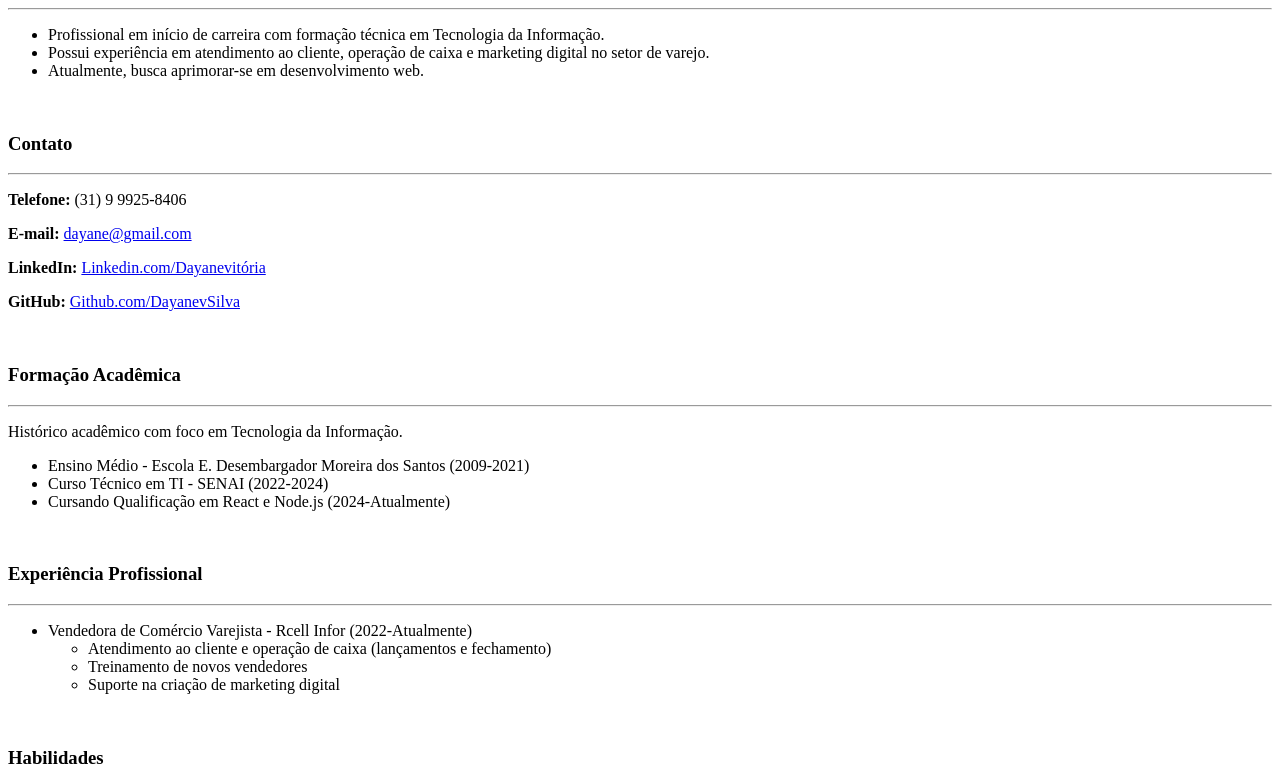
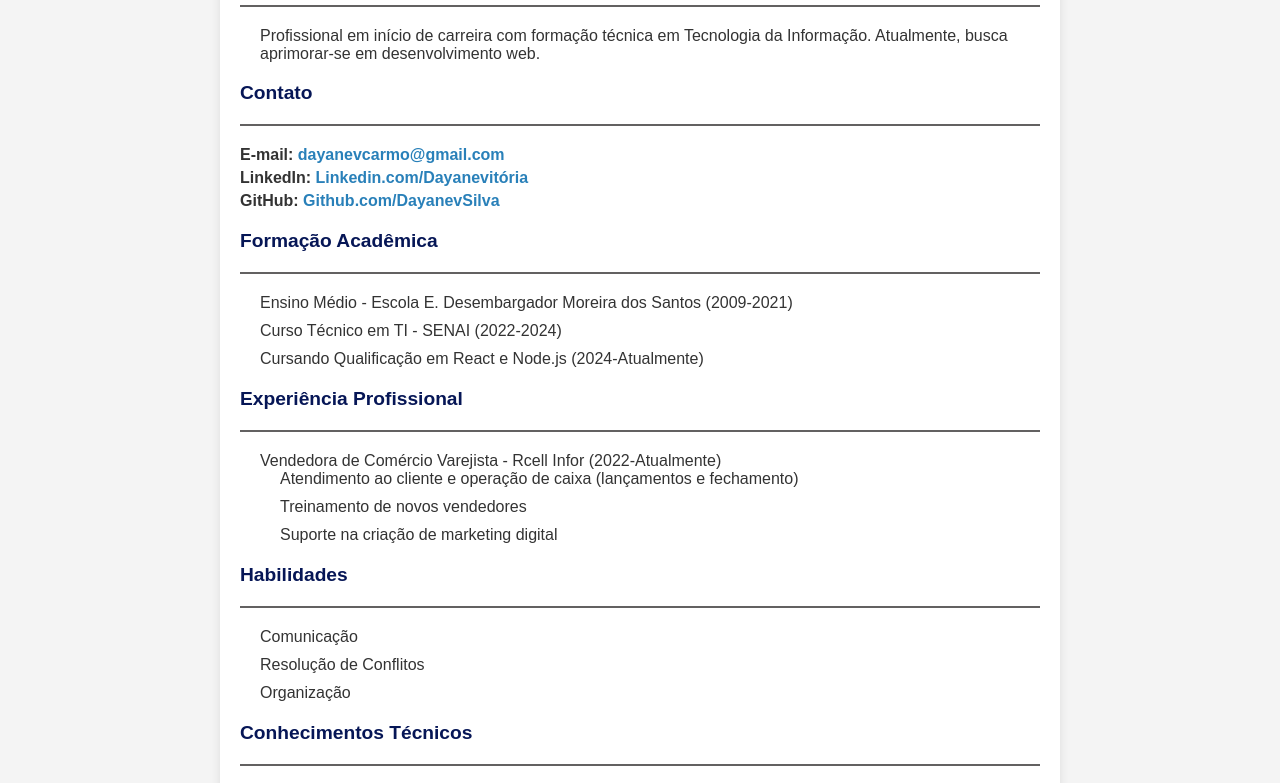
Before and after one commit to DayanevSilva/ListaProgramacaoHTML_CSS_JS_DayaneSilva, a plain HTML site: page index.html in a window 1280 px wide. Shown: the part 119-902 px from the top of the page. Drawn offline with Linux system fonts and the light colour scheme.

Commit message:
curriculo_estilizado_Dayane_Silva.pdf

```diff
--- a/index.html
+++ b/index.html
@@ -1,75 +1,154 @@
 <!DOCTYPE html>
 <html lang="pt-BR">
+
 <head>
     <meta charset="UTF-8">
     <meta name="viewport" content="width=device-width, initial-scale=1.0">
-    <title>Currículo de Dayane Silva</title>
+    <title>Currículo de Dayane Vitória do Carmo Silva</title>
+    <style>
+        body {
+            font-family: Arial, sans-serif;
+            background-color: #f4f4f4;
+            margin: 0;
+            padding: 0;
+            color: #333;
+        }
+
+        #curriculo {
+            max-width: 800px;
+            margin: 20px auto;
+            padding: 20px;
+            background-color: #fff;
+            border-radius: 8px;
+            box-shadow: 0 0 10px rgba(0, 0, 0, 0.1);
+        }
+
+        h1 {
+            font-size: 2em;
+            color: #061656;
+            text-align: center;
+            margin-bottom: 20px;
+        }
+
+        h2,
+        h3 {
+            color: #061656;
+        }
+
+        hr {
+            border: 1px solid #636161;
+            margin: 20px 0;
+        }
+
+        .contact-info p {
+            margin: 5px 0;
+            font-weight: bold;
+        }
+
+        .contact-info a {
+            color: #2980b9;
+            text-decoration: none;
+        }
+
+        .contact-info a:hover {
+            text-decoration: underline;
+        }
+
+        ul {
+            list-style-type: none;
+            padding-left: 20px;
+        }
+
+        li {
+            margin-bottom: 10px;
+        }
+
+        .section {
+            margin-bottom: 20px;
+        }
+
+        .section-title {
+            font-size: 1.2em;
+            margin-bottom: 10px;
+            font-weight: bold;
+            color: #061656;
+        }
+    </style>
 </head>
+
 <body>
 
+    <section id="curriculo">
+
+        <header>
             <h1>Currículo de Dayane Vitória do Carmo Silva</h1>
+        </header>
 
-    <h2>Breve Apresentação</h2>
         <hr>
         <ul>
-    <p>
-    <li>Profissional em início de carreira com formação técnica em Tecnologia da Informação.</li>
-    <li>Possui experiência em atendimento ao cliente, operação de caixa e marketing digital no setor de varejo.</li>
-    <li>Atualmente, busca aprimorar-se em desenvolvimento web.</li></p>
+            <li>Profissional em início de carreira com formação técnica em Tecnologia da Informação. Atualmente, busca
+                aprimorar-se em desenvolvimento web.</li>
         </ul>
-    <br>
+        </p>
 
-    <h3>Contato</h3>
+
+        <section class="section" id="contato">
+            <h3 class="section-title">Contato</h3>
             <hr>
-    <p><b>Telefone:</b> (31) 9 9925-8406</p>
-    <p><b>E-mail:</b> <a href="mailto:dayane@gmail.com">dayane@gmail.com</a></p>
-    <p><b>LinkedIn:</b> <a href="https://linkedin.com/Dayanevitória">Linkedin.com/Dayanevitória</a></p>
-    <p><b>GitHub:</b> <a href="https://github.com/DayanevSilva">Github.com/DayanevSilva</a></p>
-    <br>
+            <div class="contact-info">
+                <p>E-mail: <a href="mailto:dayanevcarmo.s@gmail.com">dayanevcarmo@gmail.com</a></p>
+                <p>LinkedIn: <a href="https://linkedin.com/Dayanevitória">Linkedin.com/Dayanevitória</a></p>
+                <p>GitHub: <a href="https://github.com/DayanevSilva">Github.com/DayanevSilva</a></p>
+            </div>
+        </section>
 
-    <h3>Formação Acadêmica</h3>
+        <section class="section" id="formacao">
+            <h3 class="section-title">Formação Acadêmica</h3>
             <hr>
-    <p>Histórico acadêmico com foco em Tecnologia da Informação.</p>
             <ul>
                 <li>Ensino Médio - Escola E. Desembargador Moreira dos Santos (2009-2021)</li>
                 <li>Curso Técnico em TI - SENAI (2022-2024)</li>
                 <li>Cursando Qualificação em React e Node.js (2024-Atualmente)</li>
             </ul>
-    <br>
+        </section>
 
-    <h3>Experiência Profissional</h3>
+        <section class="section" id="experiencia">
+            <h3 class="section-title">Experiência Profissional</h3>
             <hr>
             <ul>
-        <li>Vendedora de Comércio Varejista - Rcell Infor (2022-Atualmente)</li>
+                <li>Vendedora de Comércio Varejista - Rcell Infor (2022-Atualmente)
                     <ul>
                         <li>Atendimento ao cliente e operação de caixa (lançamentos e fechamento)</li>
                         <li>Treinamento de novos vendedores</li>
                         <li>Suporte na criação de marketing digital</li>
                     </ul>
+                </li>
             </ul>
-    <br>
+        </section>
 
-    <h3>Habilidades</h3>
+        <section class="section" id="habilidades">
+            <h3 class="section-title">Habilidades</h3>
             <hr>
             <ul>
                 <li>Comunicação</li>
                 <li>Resolução de Conflitos</li>
                 <li>Organização</li>
-        <li>Disciplina</li>
             </ul>
-    <br>
+        </section>
 
-    <h3>Conhecimentos Técnicos</h3>
+        <section class="section" id="conhecimentos">
+            <h3 class="section-title">Conhecimentos Técnicos</h3>
             <hr>
             <ul>
                 <li>Banco de Dados: Modelagem e gestão</li>
-        <li>Comunicação Técnica: Documentação</li>
                 <li>Desenvolvimento Web: Criação e implementação</li>
                 <li>TI e Informática: Conceitos básicos</li>
                 <li>Programação: Lógica e client-side</li>
-        <li>Inovação: Design thinking e prototipação</li>
-        <li>Interface e Testes: Interface web e testes de sistemas</li>
             </ul>
+        </section>
+
+    </section>
 
 </body>
+
 </html>
```
Lines whose indentation alone changed are shown as unchanged.
